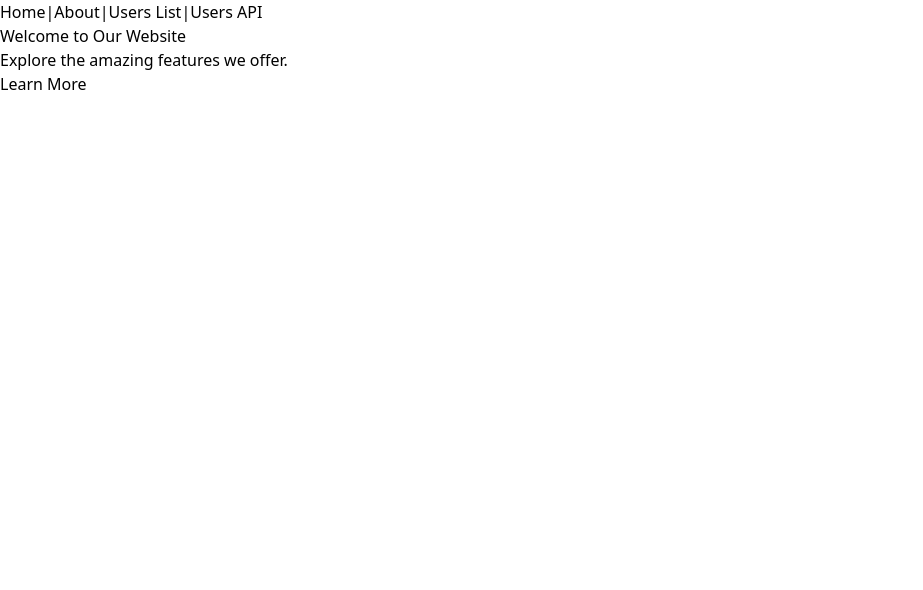
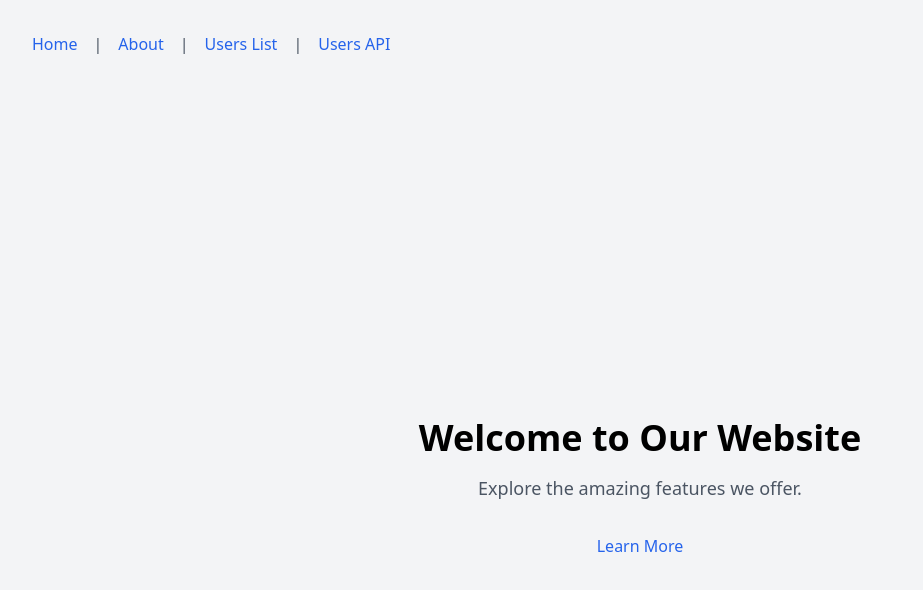
Before and after one commit to Tayomide/ITMD-Assg-3, a Next.js app: page / in a window 1280 px wide. Shown: the top 590 px of the page, without its empty margins (0-923 px from the left). Built offline with nearby package versions, Linux system fonts and the light colour scheme.

Commit message:
Last attempt
Never back down never what?

```diff
--- a/tailwind.config.js
+++ b/tailwind.config.js
@@ -1,6 +1,13 @@
 /** @type {import('tailwindcss').Config} */
 module.exports = {
-  purge:[],
+  content: [
+    './app/**/*.{js,ts,jsx,tsx,mdx}', // Note the addition of the `app` directory.
+    './pages/**/*.{js,ts,jsx,tsx,mdx}',
+    './components/**/*.{js,ts,jsx,tsx,mdx}',
+
+    // Or if using `src` directory:
+    './src/**/*.{js,ts,jsx,tsx,mdx}',
+  ],
   theme: {
     extend: {},
   },
```
